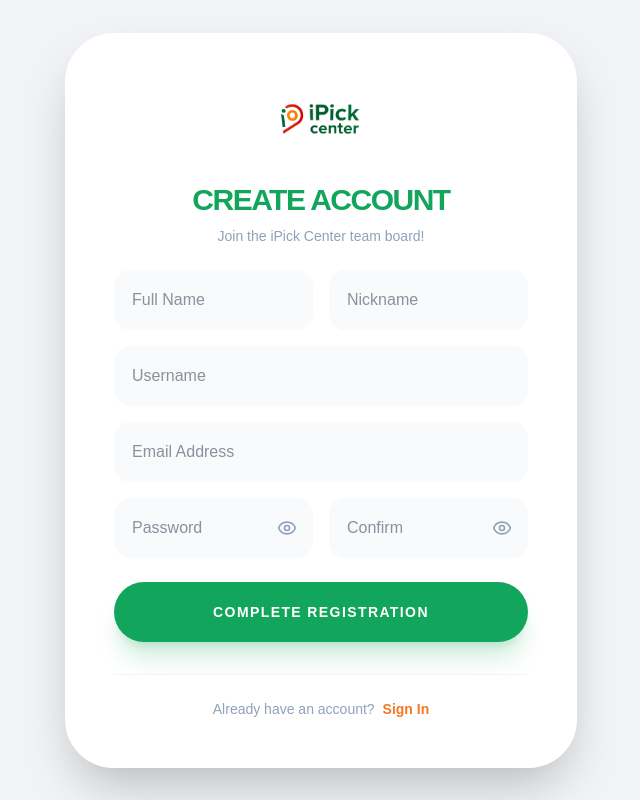
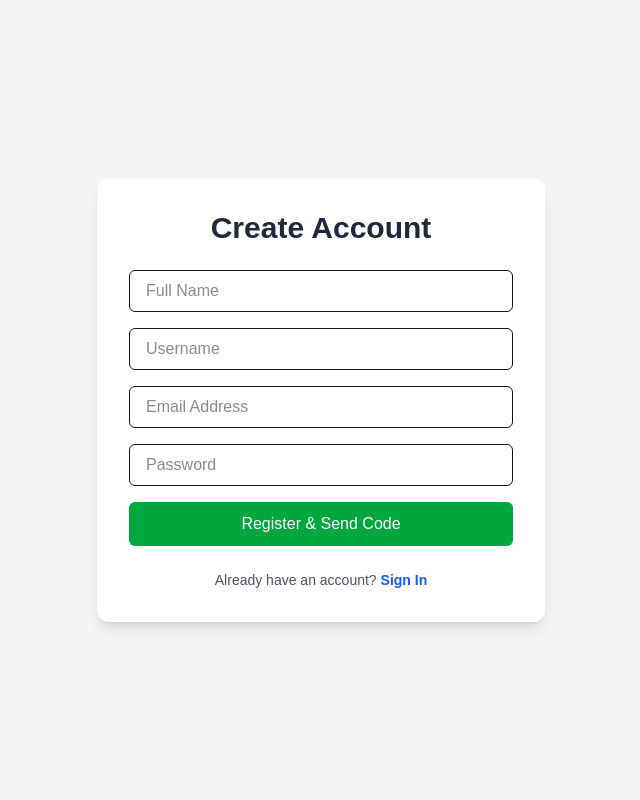
Before and after one commit to timothyjohnnepacena-prog/ipick-todo-app, a Next.js app: page /register in a window 1280 px wide. Shown: the whole page, without its empty margins (319-959 px from the left). Built offline with nearby package versions, Linux system fonts and the light colour scheme.

Commit message:
security update

```diff
--- a/app/api/email/send-code/route.js
+++ b/app/api/email/send-code/route.js
@@ -1,45 +1,42 @@
 // app/api/email/send-code/route.js
 import nodemailer from "nodemailer";
 import { NextResponse } from "next/server";
+import { rateLimit } from "@/lib/rate-limiting";
 
 export async function POST(request) {
   try {
-    const { email, verificationCode, name } = await request.json();
-
-    // 1. Validation: Ensure all data is present
-    if (!email || !verificationCode) {
-      return NextResponse.json({ error: "Missing email or code" }, { status: 400 });
+    // 1. Enforce Rate Limiting
+    const ip = request.headers.get("x-forwarded-for") || "anonymous";
+    if (!rateLimit(ip)) {
+      return NextResponse.json(
+        { error: "Too many attempts. Please try again later." },
+        { status: 429 }
+      );
     }
 
-    // 2. Transporter Setup: Using Gmail SMTP
+    const { email, verificationCode } = await request.json();
+
+    // 2. Configure NodeMailer
     const transporter = nodemailer.createTransport({
       service: "gmail",
       auth: {
-        user: process.env.EMAIL_USER, // Your Gmail address (e.g., example@gmail.com)
-        pass: process.env.EMAIL_PASS, // Your 16-character App Password
+        user: process.env.GMAIL_USER,
+        pass: process.env.GMAIL_PASS, // MUST be a 16-character App Password
       },
     });
 
-    // 3. Send the Mail: Awaiting ensures Vercel doesn't kill the process too early
+    // 3. Send Email
     await transporter.sendMail({
-      from: `"iPick Support" <${process.env.EMAIL_USER}>`,
+      from: `"iPick Support" <${process.env.GMAIL_USER}>`,
       to: email,
-      subject: "Verify your iPick Account",
-      text: `Hello ${name || 'User'},\n\nYour verification code is: ${verificationCode}\n\nThis code will expire shortly.`,
-      html: `
-        <div style="font-family: sans-serif; padding: 20px; border: 1px solid #eee;">
-          <h2>Welcome to iPick!</h2>
-          <p>Your verification code is:</p>
-          <h1 style="color: #2563eb; letter-spacing: 5px;">${verificationCode}</h1>
-          <p>If you didn't request this, please ignore this email.</p>
-        </div>
-      `,
+      subject: "Your iPick Verification Code",
+      text: `Your verification code is: ${verificationCode}`,
+      html: `<b>Your verification code is: ${verificationCode}</b>`,
     });
 
     return NextResponse.json({ success: true });
   } catch (error) {
-    // FIX: Log the error so you can see it in Vercel Dashboard > Logs
-    console.error("SMTP Error:", error.message);
-    return NextResponse.json({ error: "Email delivery failed. Check SMTP settings." }, { status: 500 });
+    console.error("Email Error:", error);
+    return NextResponse.json({ error: "Failed to send email" }, { status: 500 });
   }
 }
--- a/app/auth/signin/page.js
+++ b/app/auth/signin/page.js
@@ -1,15 +1,14 @@
 // app/auth/signin/page.js
 "use client";
+
+import { signIn } from "next-auth/react";
 import { useState } from "react";
-import { signIn } from "next-auth/react";
 import { useRouter } from "next/navigation";
 import Link from "next/link";
-import { Eye, EyeOff } from "lucide-react";
 
-export default function SignInPage() {
+export default function SignIn() {
   const [identifier, setIdentifier] = useState("");
   const [password, setPassword] = useState("");
-  const [showPassword, setShowPassword] = useState(false);
   const [error, setError] = useState("");
   const [loading, setLoading] = useState(false);
   const router = useRouter();
@@ -19,83 +18,65 @@ export default function SignInPage() {
     setLoading(true);
     setError("");
 
+    // The redirect: false is what allows us to catch errors without refreshing
     const res = await signIn("credentials", {
+      redirect: false,
       identifier,
       password,
-      redirect: false,
     });
 
     if (res?.error) {
-      setError("Invalid login credentials");
+      // THIS stops the page from getting "stuck" by showing you the error.
+      setError("Invalid username/email or password. If this is an old account, you may need to create a new one.");
       setLoading(false);
-    } else {
-      router.push("/");
+    } else if (res?.ok) {
+      router.push("/"); // Redirect to dashboard on success
     }
   };
 
   return (
-    <div className="min-h-screen flex items-center justify-center bg-[#F1F3F6] p-4 text-slate-800">
-      <div className="bg-white p-10 md:p-12 rounded-[3rem] shadow-2xl w-full max-w-md border border-white">
-        <div className="flex justify-center mb-6">
-          <img src="/ipick-logo-navbar.png" alt="iPick Center" className="h-20 object-contain" />
-        </div>
+    <div className="flex min-h-screen items-center justify-center bg-gray-100">
+      <div className="w-full max-w-md p-8 space-y-6 bg-white rounded-xl shadow-lg">
+        <h2 className="text-3xl font-bold text-center text-gray-800">Sign In</h2>
 
-        <h1 className="text-3xl font-black mb-2 text-[#12A55C] uppercase text-center tracking-tighter">Welcome Back</h1>
-        <p className="text-slate-400 mb-8 text-center text-sm font-medium">Log in to manage your team tasks</p>
-
+        {/* Error Message Display */}
         {error && (
-          <div className="mb-6 bg-[#9E2A2B]/10 text-[#9E2A2B] text-xs font-bold py-3 px-4 rounded-xl text-center border border-[#9E2A2B]/20">
+          <div className="p-3 text-sm text-red-700 bg-red-100 rounded-md text-center border border-red-200">
             {error}
           </div>
         )}
 
         <form onSubmit={handleSubmit} className="space-y-5">
           <div>
+            <label className="block text-sm font-medium text-gray-700 mb-1">Email or Username</label>
             <input
               type="text"
-              placeholder="Email or Username"
-              className="w-full p-4 bg-slate-50 rounded-2xl outline-none focus:border-[#12A55C] border-2 border-transparent transition-colors"
               value={identifier}
               onChange={(e) => setIdentifier(e.target.value)}
+              className="w-full px-4 py-2 border rounded-md focus:outline-none focus:ring-2 focus:ring-blue-500"
               required
             />
           </div>
-          <div className="relative">
+          <div>
+            <label className="block text-sm font-medium text-gray-700 mb-1">Password</label>
             <input
-              type={showPassword ? "text" : "password"}
-              placeholder="Password"
-              className="w-full p-4 pr-12 bg-slate-50 rounded-2xl outline-none focus:border-[#12A55C] border-2 border-transparent transition-colors"
+              type="password"
               value={password}
               onChange={(e) => setPassword(e.target.value)}
+              className="w-full px-4 py-2 border rounded-md focus:outline-none focus:ring-2 focus:ring-blue-500"
               required
             />
-            <button
-              type="button"
-              onClick={() => setShowPassword(!showPassword)}
-              className="absolute right-4 top-1/2 -translate-y-1/2 text-slate-400 hover:text-[#12A55C] transition-colors"
-            >
-              {showPassword ? <EyeOff size={20} /> : <Eye size={20} />}
-            </button>
           </div>
-
-          <div className="flex justify-end text-xs">
-            <Link href="/auth/forgot-password" weight="bold" className="text-[#F37A22] font-bold hover:underline">
-              Forgot Password?
-            </Link>
-          </div>
-
           <button
+            type="submit"
             disabled={loading}
-            type="submit"
-            className="w-full bg-[#12A55C] text-white font-black py-5 rounded-[2rem] hover:bg-[#0e8549] transition-all uppercase tracking-widest text-sm shadow-xl shadow-[#12A55C]/20 disabled:bg-slate-300"
+            className="w-full py-2.5 text-white bg-blue-600 rounded-md hover:bg-blue-700 disabled:opacity-50 transition-colors"
           >
-            {loading ? "Signing In..." : "Log In"}
+            {loading ? "Signing In..." : "Sign In"}
           </button>
         </form>
-
-        <div className="mt-8 pt-6 border-t border-slate-100 text-center text-sm text-slate-400">
-          Don't have an account?
-          <Link href="/register" className="text-[#F37A22] font-bold hover:underline ml-1">Sign Up</Link>
+        <div className="text-center text-sm text-gray-600 mt-4">
+          <p>Don't have an account? <Link href="/register" className="text-blue-600 hover:underline font-semibold">Register here</Link></p>
         </div>
       </div>
     </div>
--- a/app/register/page.js
+++ b/app/register/page.js
@@ -1,114 +1,123 @@
+// app/register/page.js
 "use client";
+
 import { useState } from "react";
 import { useRouter } from "next/navigation";
 import Link from "next/link";
-import { Eye, EyeOff } from "lucide-react";
 
-export default function RegisterPage() {
-  const [formData, setFormData] = useState({ name: "", nickname: "", username: "", email: "", password: "", confirmPassword: "" });
+export default function Register() {
+  const [formData, setFormData] = useState({ name: "", username: "", email: "", password: "" });
+  const [message, setMessage] = useState({ text: "", type: "" });
   const [loading, setLoading] = useState(false);
-  const [error, setError] = useState("");
-
-  const [showPassword, setShowPassword] = useState(false);
-  const [showConfirmPassword, setShowConfirmPassword] = useState(false);
-
   const router = useRouter();
 
-  const handleRegister = async (e) => {
+  const handleChange = (e) => {
+    setFormData({ ...formData, [e.target.name]: e.target.value });
+  };
+
+  const handleSubmit = async (e) => {
     e.preventDefault();
-    setError("");
+    setLoading(true);
+    setMessage({ text: "", type: "" });
 
-    const { password, confirmPassword } = formData;
-
-    const hasUpperCase = /[A-Z]/.test(password);
-    const hasLowerCase = /[a-z]/.test(password);
-    const hasNumbers = /[0-9]/.test(password);
-    const isLongEnough = password.length >= 8;
-
-    if (!isLongEnough || !hasUpperCase || !hasLowerCase || !hasNumbers) {
-      return setError("Password must be at least 8 characters long and include an uppercase letter, a lowercase letter, and a number.");
-    }
-
-    if (password !== confirmPassword) {
-      return setError("Passwords do not match!");
-    }
-
-    setLoading(true);
+    try {
+      // 1. Generate code and temporarily save user
       const code = Math.floor(100000 + Math.random() * 900000).toString();
 
-    const res = await fetch("/api/profile/temp", {
+      const tempRes = await fetch("/api/profile/temp", {
         method: "POST",
         headers: { "Content-Type": "application/json" },
         body: JSON.stringify({ ...formData, verificationCode: code }),
       });
 
-    if (!res.ok) {
-        setLoading(false);
-        const data = await res.json();
-        return setError(data.error || "Failed to register. Username or email might be taken.");
-    }
+      const tempResult = await tempRes.json();
+      if (!tempRes.ok) throw new Error(tempResult.error || "Failed to save registration data.");
 
+      // 2. Attempt to send the email code
       const emailRes = await fetch("/api/email/send-code", {
         method: "POST",
         headers: { "Content-Type": "application/json" },
-      body: JSON.stringify({ email: formData.email, code }),
+        body: JSON.stringify({ email: formData.email, verificationCode: code }),
       });
 
-    if (emailRes.ok) {
-      router.push(`/auth/verify?email=${formData.email}`);
-    } else {
-      const err = await emailRes.json();
-      setError("Email failed to send: " + err.error);
+      // 3. Catch Rate Limiting (429) or other errors
+      if (emailRes.status === 429) {
+        setMessage({ text: "⚠️ You have reached the limit for sending verification codes. Please wait a few minutes and try again.", type: "error" });
+        setLoading(false);
+        return;
+      }
+
+      if (!emailRes.ok) throw new Error("Failed to send verification email. Please check your email configuration.");
+
+      // 4. Success -> Redirect to verification page
+      router.push(`/auth/verify?email=${encodeURIComponent(formData.email)}`);
+
+    } catch (error) {
+      setMessage({ text: error.message, type: "error" });
+    } finally {
       setLoading(false);
     }
   };
 
   return (
-    <div className="min-h-screen flex items-center justify-center bg-[#F1F3F6] p-4 text-slate-800">
-      <div className="bg-white p-10 md:p-12 rounded-[3rem] shadow-2xl w-full max-w-lg border border-white">
-        <div className="flex justify-center mb-4 md:mb-5">
-          <img src="/ipick-logo-navbar.png" alt="iPick Center" className="h-16 md:h-20 object-contain" />
-        </div>
+    <div className="flex min-h-screen items-center justify-center bg-gray-100 p-4">
+      <div className="w-full max-w-md p-8 space-y-6 bg-white rounded-xl shadow-lg">
+        <h2 className="text-3xl font-bold text-center text-gray-800">Create Account</h2>
 
-        <h1 className="text-3xl font-black mb-2 text-[#12A55C] uppercase text-center tracking-tighter">Create Account</h1>
-        <p className="text-slate-400 mb-6 text-center text-sm font-medium">Join the iPick Center team board!</p>
-
-        {error && (
-          <div className="mb-6 bg-[#9E2A2B]/10 text-[#9E2A2B] text-[11px] leading-relaxed font-bold py-3 px-4 rounded-xl text-center border border-[#9E2A2B]/20 shadow-sm">
-            {error}
+        {message.text && (
+          <div className={`p-4 text-sm rounded-md text-center border ${
+            message.type === "error" ? "text-red-800 bg-red-100 border-red-300" : "text-green-800 bg-green-100 border-green-300"
+          }`}>
+            {message.text}
           </div>
         )}
 
-        <form onSubmit={handleRegister} className="space-y-4">
-          <div className="grid grid-cols-2 gap-4">
-            <input required placeholder="Full Name" className="w-full p-4 bg-slate-50 rounded-2xl outline-none focus:border-[#12A55C] border-2 border-transparent transition-colors" onChange={(e) => setFormData({...formData, name: e.target.value})} />
-            <input required placeholder="Nickname" className="w-full p-4 bg-slate-50 rounded-2xl outline-none focus:border-[#12A55C] border-2 border-transparent transition-colors" onChange={(e) => setFormData({...formData, nickname: e.target.value})} />
-          </div>
-          <input required placeholder="Username" className="w-full p-4 bg-slate-50 rounded-2xl outline-none focus:border-[#12A55C] border-2 border-transparent transition-colors" onChange={(e) => setFormData({...formData, username: e.target.value})} />
-          <input required type="email" placeholder="Email Address" className="w-full p-4 bg-slate-50 rounded-2xl outline-none focus:border-[#12A55C] border-2 border-transparent transition-colors" onChange={(e) => setFormData({...formData, email: e.target.value})} />
+        <form onSubmit={handleSubmit} className="space-y-4">
+          <input
+            type="text"
+            name="name"
+            placeholder="Full Name"
+            onChange={handleChange}
+            required
+            className="w-full px-4 py-2 border rounded-md focus:ring-2 focus:ring-blue-500 focus:outline-none"
+          />
+          <input
+            type="text"
+            name="username"
+            placeholder="Username"
+            onChange={handleChange}
+            required
+            className="w-full px-4 py-2 border rounded-md focus:ring-2 focus:ring-blue-500 focus:outline-none"
+          />
+          <input
+            type="email"
+            name="email"
+            placeholder="Email Address"
+            onChange={handleChange}
+            required
+            className="w-full px-4 py-2 border rounded-md focus:ring-2 focus:ring-blue-500 focus:outline-none"
+          />
+          <input
+            type="password"
+            name="password"
+            placeholder="Password"
+            onChange={handleChange}
+            required
+            minLength={6}
+            className="w-full px-4 py-2 border rounded-md focus:ring-2 focus:ring-blue-500 focus:outline-none"
+          />
 
-          <div className="grid grid-cols-2 gap-4">
-            <div className="relative w-full">
-              <input required type={showPassword ? "text" : "password"} placeholder="Password" className="w-full p-4 pr-12 bg-slate-50 rounded-2xl outline-none focus:border-[#12A55C] border-2 border-transparent transition-colors" onChange={(e) => setFormData({...formData, password: e.target.value})} />
-              <button type="button" onClick={() => setShowPassword(!showPassword)} className="absolute right-4 top-1/2 -translate-y-1/2 text-slate-400 hover:text-[#12A55C] transition-colors focus:outline-none">
-                {showPassword ? <EyeOff size={20} /> : <Eye size={20} />}
-              </button>
-            </div>
-            <div className="relative w-full">
-              <input required type={showConfirmPassword ? "text" : "password"} placeholder="Confirm" className="w-full p-4 pr-12 bg-slate-50 rounded-2xl outline-none focus:border-[#12A55C] border-2 border-transparent transition-colors" onChange={(e) => setFormData({...formData, confirmPassword: e.target.value})} />
-              <button type="button" onClick={() => setShowConfirmPassword(!showConfirmPassword)} className="absolute right-4 top-1/2 -translate-y-1/2 text-slate-400 hover:text-[#12A55C] transition-colors focus:outline-none">
-                {showConfirmPassword ? <EyeOff size={20} /> : <Eye size={20} />}
-              </button>
-            </div>
-          </div>
-
-          <button disabled={loading} type="submit" className="w-full bg-[#12A55C] text-white font-black py-5 rounded-[2rem] hover:bg-[#0e8549] transition-all uppercase tracking-widest text-sm shadow-xl shadow-[#12A55C]/20 disabled:bg-slate-300 mt-2">
-            {loading ? "Sending Code..." : "Complete Registration"}
+          <button
+            type="submit"
+            disabled={loading}
+            className="w-full py-2.5 text-white bg-green-600 rounded-md hover:bg-green-700 disabled:opacity-50 transition-colors"
+          >
+            {loading ? "Processing..." : "Register & Send Code"}
           </button>
         </form>
 
-        <div className="mt-8 pt-6 border-t border-slate-100 text-center text-sm text-slate-400">
-          Already have an account? <Link href="/auth/signin" className="text-[#F37A22] font-bold hover:underline ml-1">Sign In</Link>
+        <div className="text-center text-sm text-gray-600">
+          <p>Already have an account? <Link href="/auth/signin" className="text-blue-600 hover:underline font-semibold">Sign In</Link></p>
         </div>
       </div>
     </div>
```
Lines whose indentation alone changed are shown as unchanged.
